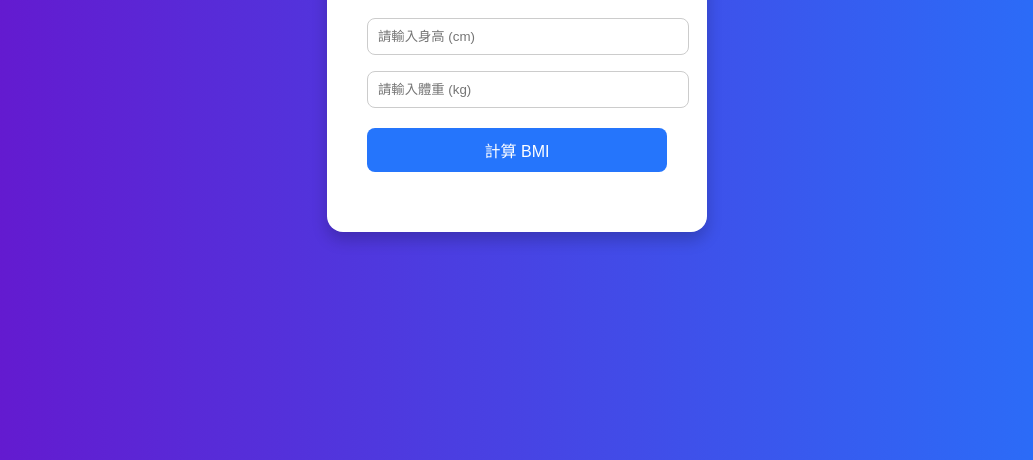
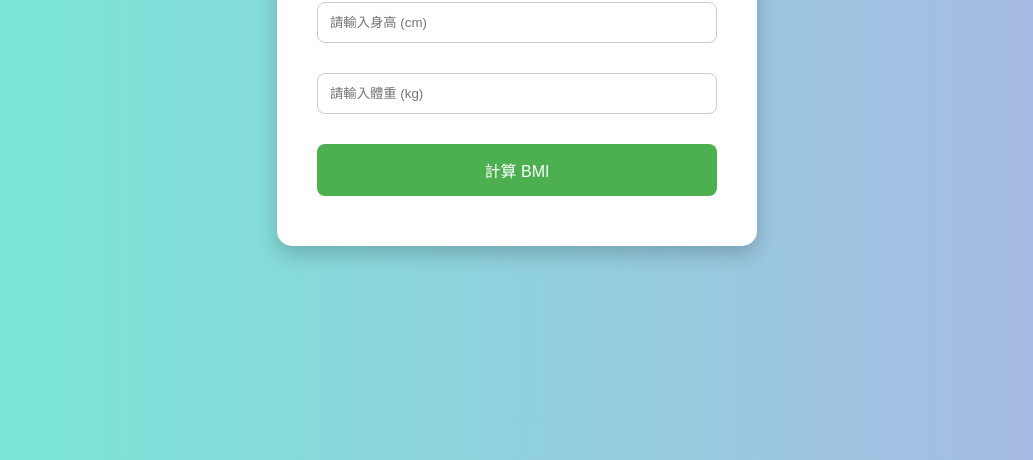
Before and after one commit to zoe-09/bmi-calculator, a plain HTML site: page index.html in a window 1280 px wide. Shown: the part 340-800 px from the top of the page, without its empty margins (123-1156 px from the left). Drawn offline with Linux system fonts and the light colour scheme.

Commit message:
Add files via upload

```diff
--- a/style.css
+++ b/style.css
@@ -1,78 +1,73 @@
+/* 整個背景 */
 body {
-    background: linear-gradient(to right, #6a11cb, #2575fc);
-    font-family: 'Poppins', sans-serif;
+    font-family: 'Arial', sans-serif;
+    background: linear-gradient(to right, #74ebd5, #acb6e5);
+    min-height: 100vh;
+    margin: 0;
     display: flex;
+    align-items: center;
     justify-content: center;
-    align-items: center;
-    height: 100vh;
-    margin: 0;
+  }
+
+  /* 卡片樣式 */
+  .container {
+    background-color: white;
+    padding: 30px 40px;
+    border-radius: 15px;
+    box-shadow: 0 8px 20px rgba(0, 0, 0, 0.2);
+    width: 100%;
+    max-width: 400px;
+  }
+
+  /* 標題 */
+  h1 {
+    text-align: center;
     color: #333;
   }
 
-  .container {
-    background: white;
-    padding: 40px;
-    border-radius: 16px;
-    box-shadow: 0 8px 16px rgba(0, 0, 0, 0.2);
-    width: 300px;
-    text-align: center;
+  /* 輸入欄位 */
+  input[type="number"] {
+    width: 100%;
+    padding: 12px;
+    margin-top: 10px;
+    margin-bottom: 20px;
+    border: 1px solid #ccc;
+    border-radius: 8px;
+    box-sizing: border-box;
   }
 
-  h1 {
-    margin-bottom: 24px;
-    font-size: 28px;
-    color: #444;
-  }
-
-  input {
+  /* 按鈕 */
+  button {
     width: 100%;
-    padding: 10px;
-    margin: 8px 0;
-    border: 1px solid #ccc;
-    border-radius: 8px;
-  }
-
-  button {
-    background-color: #2575fc;
+    background-color: #4CAF50;
     color: white;
-    padding: 10px;
-    width: 100%;
+    padding: 14px;
+    margin-top: 10px;
     border: none;
     border-radius: 8px;
-    margin-top: 12px;
+    cursor: pointer;
     font-size: 16px;
-    cursor: pointer;
-    transition: background 0.3s;
   }
 
   button:hover {
-    background-color: #6a11cb;
+    background-color: #45a049;
   }
 
+  /* 結果 */
   #result {
     margin-top: 20px;
-    font-size: 20px;
-    font-weight: bold;
+    text-align: center;
+    font-size: 18px;
+    color: #555;
   }
 
-
-  /* 手機版 RWD 設計 */
-@media (max-width: 480px) {
+  /* RWD 響應式 */
+  @media (max-width: 500px) {
     .container {
-      width: 90%;
       padding: 20px;
     }
 
     h1 {
       font-size: 24px;
     }
-
-    button {
-      font-size: 14px;
-      padding: 8px;
-    }
-
-    input {
-      font-size: 14px;
-    }
   }
```
